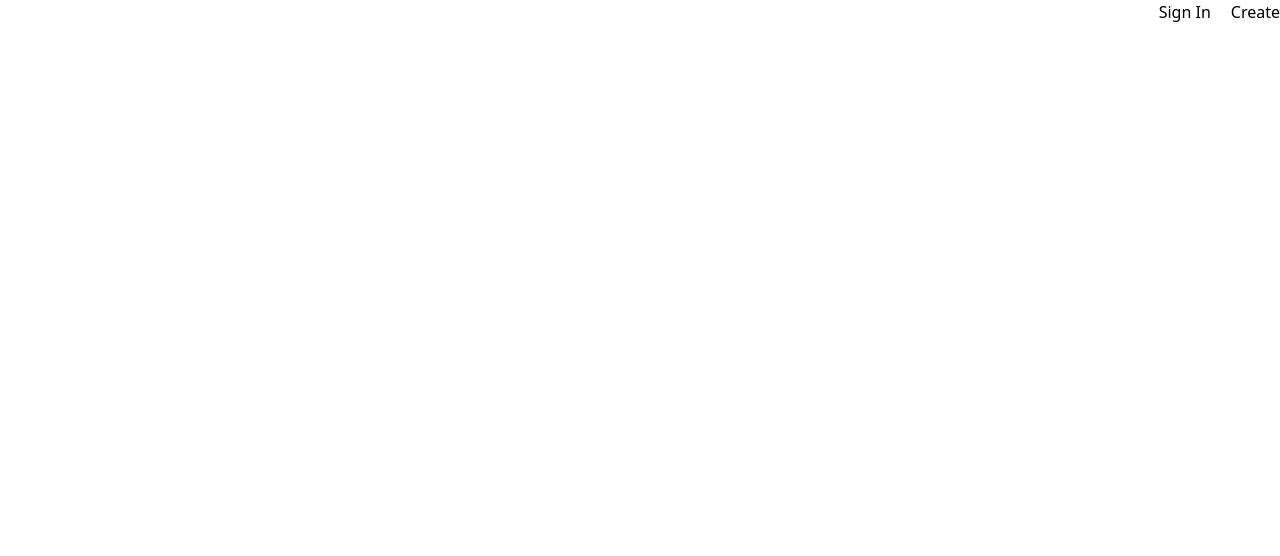
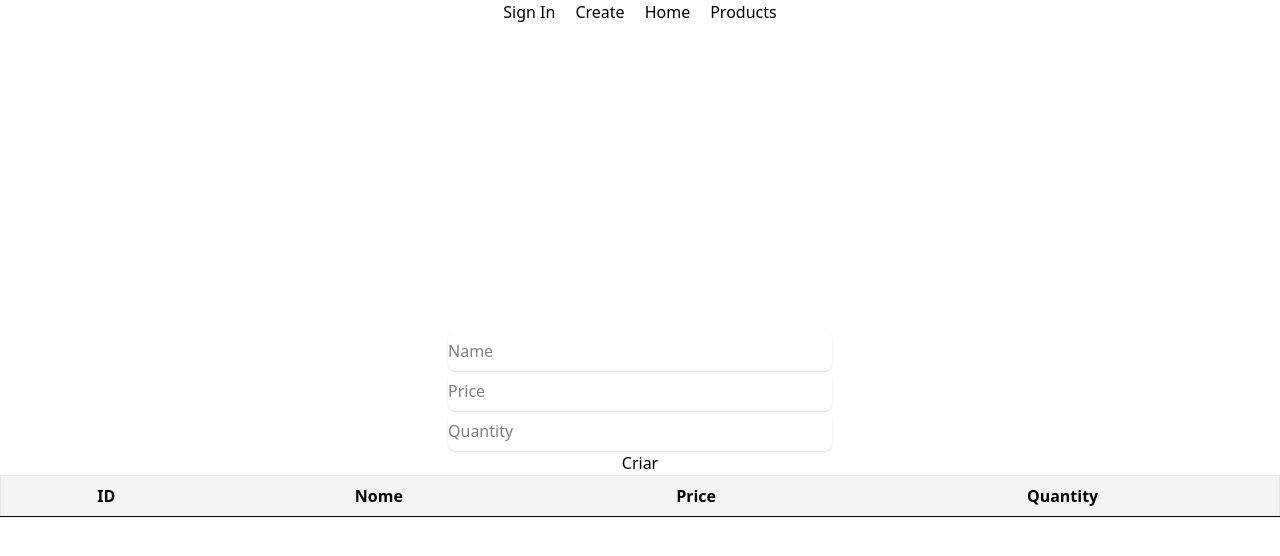
Before and after one commit to IagoVinicius12/Sistema, a React (Vite) app in the folder frontend/: page /products in a window 1280 px wide. Before the commit this address had no page. Shown: the top 556 px of the page. Built offline with nearby package versions, Linux system fonts and the light colour scheme.

Commit message:
ajustes na página de criação dos produtos

```diff
--- a/frontend/src/App.tsx
+++ b/frontend/src/App.tsx
@@ -2,15 +2,18 @@ import { BrowserRouter as Router, Routes, Route, Link } from 'react-router-dom';
 import Login from './Pages/Login';
 import Create_ACC from './Pages/Create_ACC';
 import Home from './Pages/Home';
+import Products from './Pages/Products';
 
 
 function App() {
   return (
     <Router>
       <div>
-        <nav className='flex justify-end gap-5'>
+        <nav className='flex justify-center gap-5'>
           <Link to="/">Sign In</Link>
           <Link to="/about"> Create</Link>
+          <Link to="/home">Home</Link>
+          <Link to="/products">Products</Link>
         </nav>
       </div>
 
@@ -18,6 +21,7 @@ function App() {
         <Route path="/" element={<Login />} />
         <Route path="/about" element={<Create_ACC />} />
         <Route path="/home" element={<Home/>}/>
+        <Route path="/products" element={<Products/>}></Route>
       </Routes>
     </Router>
   );
--- a/frontend/src/Pages/Products.tsx
+++ b/frontend/src/Pages/Products.tsx
@@ -6,16 +6,22 @@ export default function Products() {
     const [products, setProd] = useState<Products[]>()
     const [name, setName] = useState<string>('')
     const [price, setPrice] = useState<number>(0)
+    const [str_price,setSTRprice]=useState<string>('')
+    const [str_quantity,setSTRquantity]=useState<string>('')
     const [quantity, setQuantity] = useState<number>(0)
 
     const handle_typing_product_name = (e: React.ChangeEvent<HTMLInputElement>) => {
         setName(e.target.value)
     }
     const handle_typing_product_price = (e: React.ChangeEvent<HTMLInputElement>) => {
-        setName(e.target.value)
+        const price_input=Number(e.target.value)
+        setPrice(price_input)
+        setSTRprice(e.target.value)
     }
     const handle_typing_product_quantity = (e: React.ChangeEvent<HTMLInputElement>) => {
-        setName(e.target.value)
+        const quantity_input=parseFloat(e.target.value)
+        setQuantity(quantity_input)
+        setSTRquantity(e.target.value)
     }
 
     const handle_get_all_products = async () => {
@@ -30,6 +36,7 @@ export default function Products() {
         }
     }
     const handle_create_product = async () => {
+        console.log(name, price, quantity)
         const token: string | null = localStorage.getItem('authToken')
         if (!token) {
             throw new Error('Não autorizado!!')
@@ -37,14 +44,19 @@ export default function Products() {
         await Submit_Create_Product(name, price, quantity, token)
     }
 
+    const handle_update_all_products=async ()=>{
+        await handle_create_product()
+        await handle_get_all_products()
+    }
+
     return (
         <>
             <div className='flex flex-col justify-center items-center bg-white h-svh'>
                 <div className="flex flex-col">
                     <Input placeholder="Name" value={name} onChange={handle_typing_product_name}></Input>
-                    <Input placeholder="Price" value={price} onChange={handle_typing_product_price} ></Input>
-                    <Input placeholder="Quantity" value={quantity} onChange={handle_typing_product_quantity}></Input>
-                    <button onClick={handle_create_product}>Criar</button>
+                    <Input placeholder="Price" value={str_price} onChange={handle_typing_product_price} ></Input>
+                    <Input placeholder="Quantity" value={str_quantity} onChange={handle_typing_product_quantity} ></Input>
+                    <button onClick={handle_update_all_products}>Criar</button>
                 </div>
                 <table className="min-w-full bg-white border border-gray-200">
                     <thead>
--- a/frontend/src/Requisitions/Products.ts
+++ b/frontend/src/Requisitions/Products.ts
@@ -1,54 +1,56 @@
-export interface Products{
-    id:number
-    price:number
-    quantity:number
-    name:string
+export interface Products {
+    id: number
+    price: number
+    quantity: number
+    name: string
 }
 
-export async function Submit_Create_Product(name:string, price:number, quantity:number, token:string){
-    try{
-        const response=await fetch('http://localhost:3050/products/create',
+export async function Submit_Create_Product(name: string, price: number, quantity: number, token: string) {
+    try {
+        const response = await fetch('http://localhost:3050/products/create',
             {
-                method:'POST',
-                headers:{
-                    'Authorization':`Bearer ${token}`,
-                    'Content-type':'application/json'
+                method: 'POST',
+                headers: {
+                    'Authorization': `Bearer ${token}`,
+                    'Content-type': 'application/json'
                 },
-                body:JSON.stringify({name,price,quantity})
+                body: JSON.stringify({ name, price, quantity })
             }
         )
-        if(!response.ok){
-            throw new Error('Internal Server Error!')
+        console.log('body:', JSON.stringify({ name, price, quantity }))
+        if (!response.ok) {
+            const errorData = await response.json()
+            throw new Error(errorData.message || 'Erro desconhecido no servidor')
         }
 
-        const data =await response.json()
+        const data = await response.json()
 
         console.log('criação bem sucedida')
 
         return data as Products[]
-    }catch(err){
+    } catch (err) {
         return err
     }
 }
 
 export async function Submit_Get_all_products() {
-    try{
+    try {
 
-        const response= await fetch('http://localhost:3050/products/listall',{
-            method:'GET',
-            headers:{
-                'Content-type':'application/json'
+        const response = await fetch('http://localhost:3050/products/listall', {
+            method: 'GET',
+            headers: {
+                'Content-type': 'application/json'
             },
         })
 
-        if(!response.ok){
+        if (!response.ok) {
             throw new Error('Internal Server Error')
         }
-        const data=await response.json()
+        const data = await response.json()
         console.log(data)
         return data as Products[]
 
-    }catch(err){
+    } catch (err) {
         throw err
     }
 }
```
Also changed, not shown: 1 other file (tests, documents, lock files or other folders).
